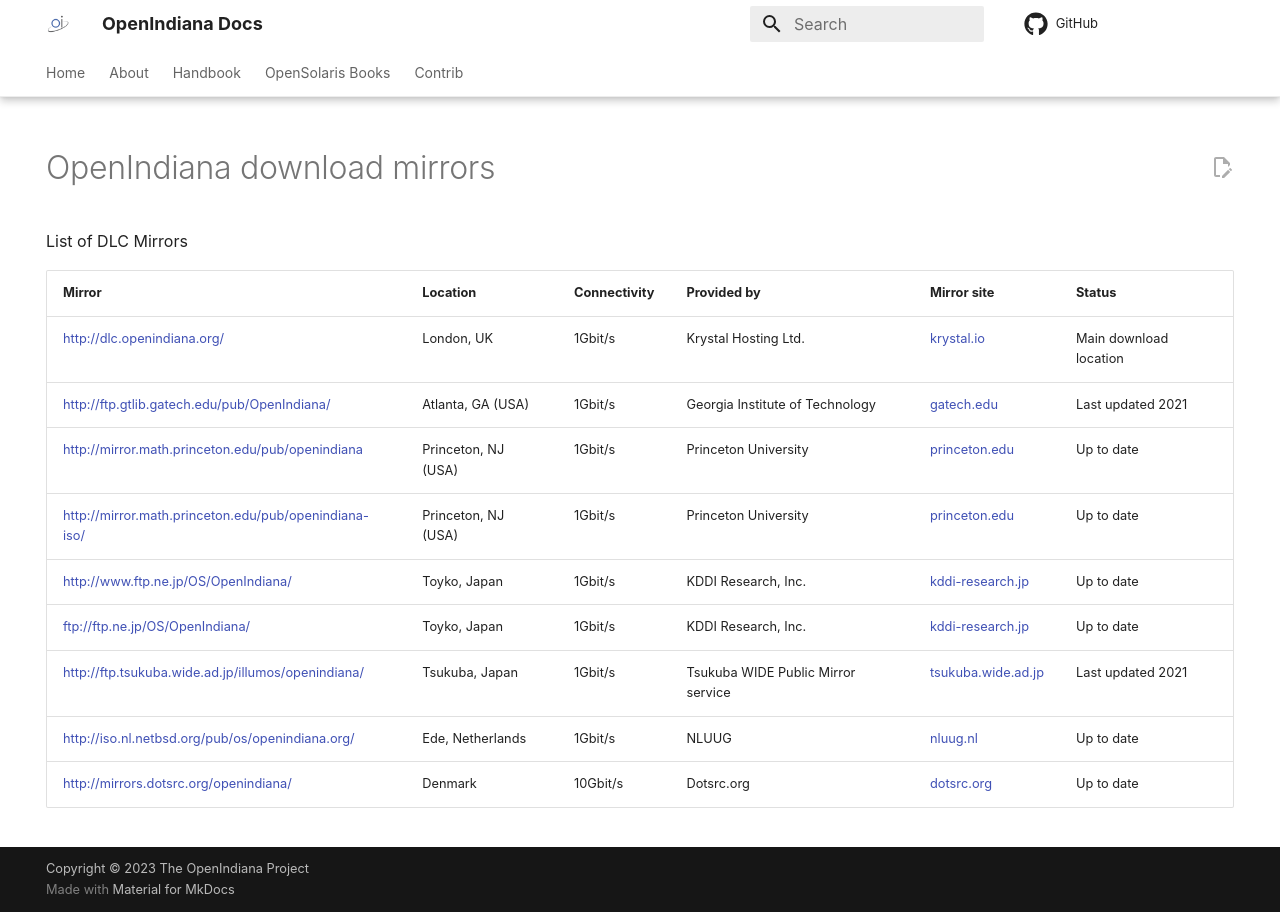
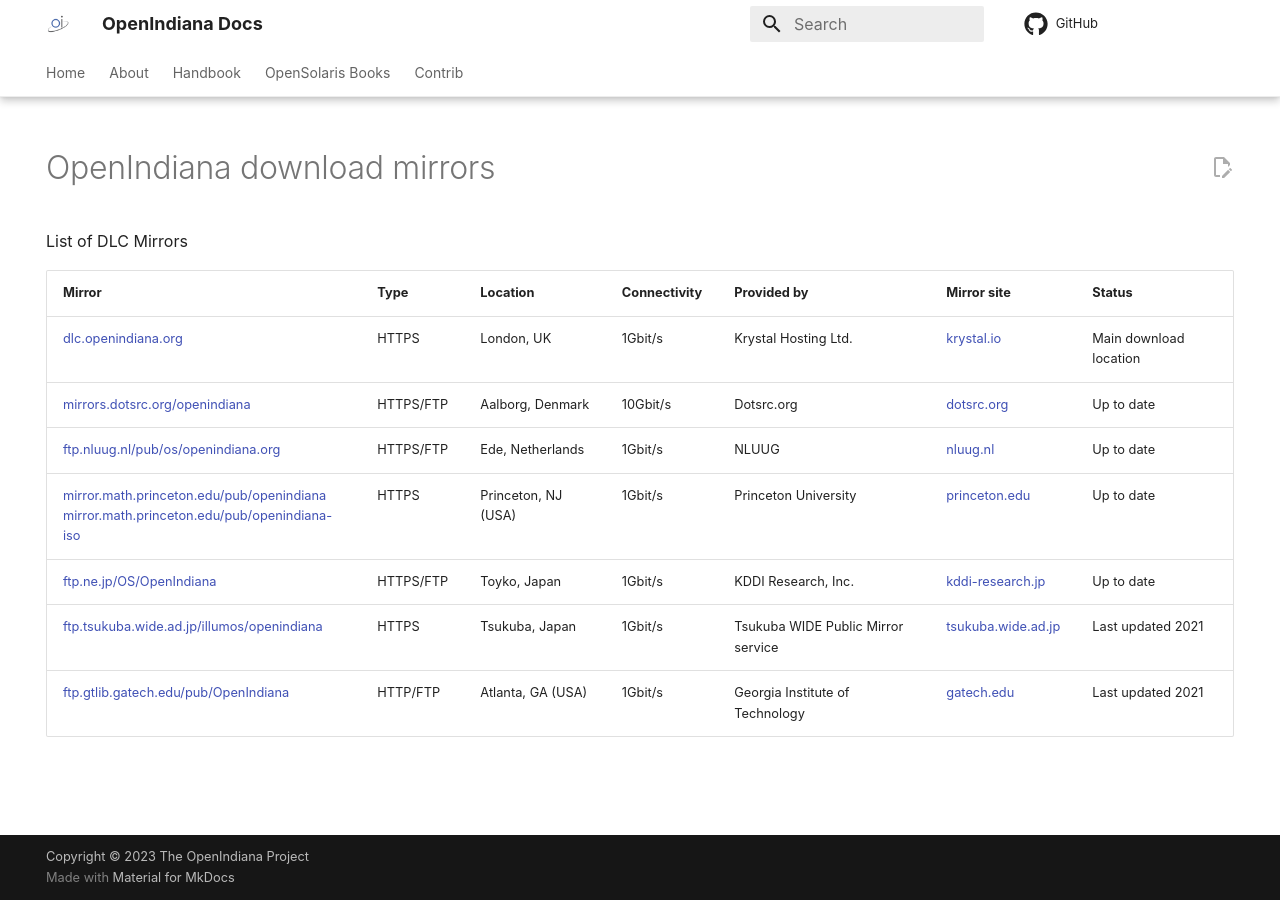
Before and after one commit to OpenIndiana/oi-docs, an MkDocs documentation site: the page built from docs/handbook/openindiana-download-mirrors.md, in a window 1280 px wide. Built offline with MkDocs 1.6.1 and Material for MkDocs 9.7.7, drawn with Linux system fonts in a browser that asks for light colours; comment, search, counter and statistics services are not loaded.

Commit message:
Reorder, add mirror type
Up to date mirrors at the top, add a column with the type of mirror (HTTPS/FTP/HTTP)

```diff
--- a/docs/handbook/openindiana-download-mirrors.md
+++ b/docs/handbook/openindiana-download-mirrors.md
@@ -29,14 +29,12 @@
 
 List of DLC Mirrors
 
- Mirror                                              | Location            | Connectivity | Provided by                             | Mirror site                                               | Status
- --------------------------------------------------  | ------------------- | ------------ | --------------------------------------  | --------------------------------------------------------- | ----------------------
-<http://dlc.openindiana.org/>                        | London, UK          | 1Gbit/s      | Krystal Hosting Ltd.                    | [krystal.io](https://krystal.io/)                         | Main download location
-<http://ftp.gtlib.gatech.edu/pub/OpenIndiana/>       | Atlanta, GA (USA)   | 1Gbit/s      | Georgia Institute of Technology         | [gatech.edu](https://www.gatech.edu/)                     | Last updated 2021
-<http://mirror.math.princeton.edu/pub/openindiana>   | Princeton, NJ (USA) | 1Gbit/s      | Princeton University                    | [princeton.edu](https://www.princeton.edu/)               | Up to date
-<http://mirror.math.princeton.edu/pub/openindiana-iso/>   | Princeton, NJ (USA) | 1Gbit/s      | Princeton University                    | [princeton.edu](https://www.princeton.edu/)               | Up to date
-<http://www.ftp.ne.jp/OS/OpenIndiana/>               | Toyko, Japan        | 1Gbit/s      | KDDI Research, Inc.                     | [kddi-research.jp](https://www.kddi-research.jp/english/) | Up to date
-<ftp://ftp.ne.jp/OS/OpenIndiana/>                    | Toyko, Japan        | 1Gbit/s      | KDDI Research, Inc.                     | [kddi-research.jp](https://www.kddi-research.jp/english/) | Up to date
-<http://ftp.tsukuba.wide.ad.jp/illumos/openindiana/> | Tsukuba, Japan      | 1Gbit/s      | Tsukuba WIDE Public Mirror service      | [tsukuba.wide.ad.jp](https://ftp.tsukuba.wide.ad.jp/)     | Last updated 2021
-<http://iso.nl.netbsd.org/pub/os/openindiana.org/>   | Ede, Netherlands    | 1Gbit/s      | NLUUG                                   | [nluug.nl](https://www.nluug.nl/)                         | Up to date
-<http://mirrors.dotsrc.org/openindiana/>             | Denmark             | 10Gbit/s     | Dotsrc.org                              | [dotsrc.org](https://dotsrc.org/)                         | Up to date
+ Mirror                                                                               | Type      | Location            | Connectivity | Provided by                             | Mirror site                                               | Status
+ ------------------------------------------------------------------------------------ | --------- |-------------------- | ------------ | --------------------------------------  | --------------------------------------------------------- | ----------------------
+[dlc.openindiana.org](https://dlc.openindiana.org/)                                   | HTTPS     | London, UK          | 1Gbit/s      | Krystal Hosting Ltd.                    | [krystal.io](https://krystal.io/)                         | Main download location
+[mirrors.dotsrc.org/openindiana](https://mirrors.dotsrc.org/openindiana/)             | HTTPS/FTP | Aalborg, Denmark    | 10Gbit/s     | Dotsrc.org                              | [dotsrc.org](https://dotsrc.org/)                         | Up to date
+[ftp.nluug.nl/pub/os/openindiana.org](https://ftp.nluug.nl/pub/os/openindiana.org/)   | HTTPS/FTP | Ede, Netherlands    | 1Gbit/s      | NLUUG                                   | [nluug.nl](https://www.nluug.nl/)                         | Up to date
+[mirror.math.princeton.edu/pub/openindiana](https://mirror.math.princeton.edu/pub/openindiana) <br> [mirror.math.princeton.edu/pub/openindiana-iso](https://mirror.math.princeton.edu/pub/openindiana-iso/) | HTTPS | Princeton, NJ (USA)    | 1Gbit/s | Princeton University | [princeton.edu](https://www.princeton.edu/) | Up to date
+[ftp.ne.jp/OS/OpenIndiana](https://ftp.ne.jp/OS/OpenIndiana/)                         | HTTPS/FTP | Toyko, Japan        | 1Gbit/s      | KDDI Research, Inc.                     | [kddi-research.jp](https://www.kddi-research.jp/english/) | Up to date
+[ftp.tsukuba.wide.ad.jp/illumos/openindiana](https://ftp.tsukuba.wide.ad.jp/illumos/openindiana/) | HTTPS | Tsukuba, Japan | 1Gbit/s   | Tsukuba WIDE Public Mirror service      | [tsukuba.wide.ad.jp](https://ftp.tsukuba.wide.ad.jp/)     | Last updated 2021
+[ftp.gtlib.gatech.edu/pub/OpenIndiana](http://ftp.gtlib.gatech.edu/pub/OpenIndiana/)  | HTTP/FTP  | Atlanta, GA (USA)   | 1Gbit/s      | Georgia Institute of Technology         | [gatech.edu](https://www.gatech.edu/)                     | Last updated 2021
```
